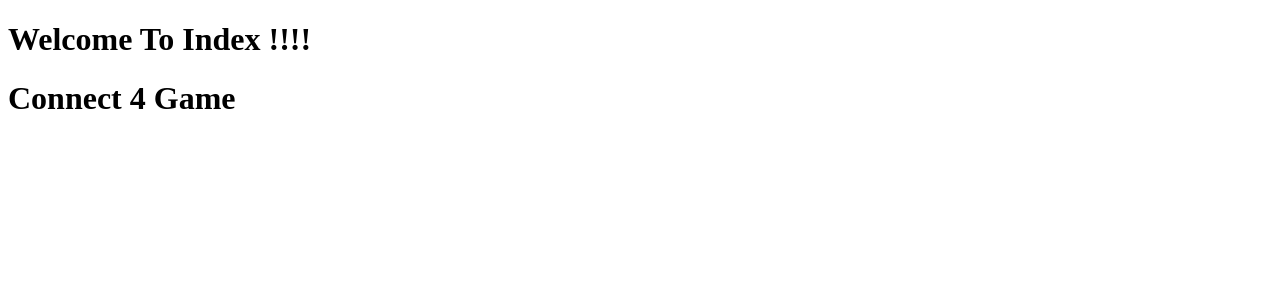
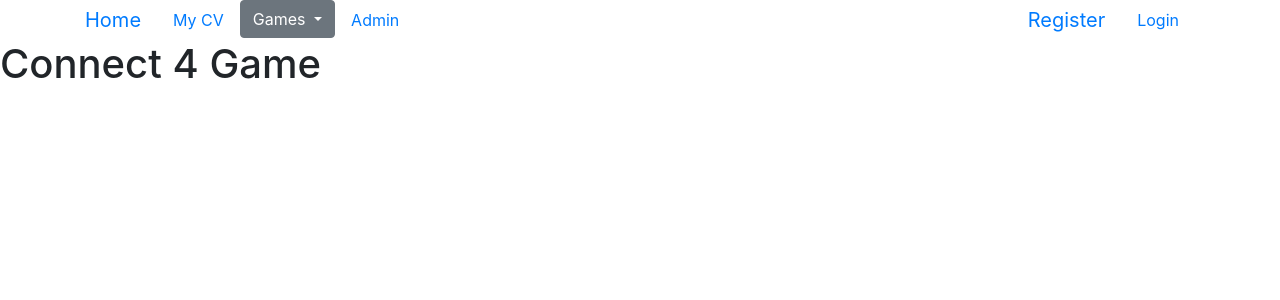
Before and after one commit to mahmoudodoo/django-project, a Django app: page /connect4_page/ in a window 1280 px wide. Shown: the top 300 px of the page. Run offline with Django 3.2, Linux system fonts and the light colour scheme.

Commit message:
Add a navigation bar to navigate between pages

```diff
--- a/simpleWebSite/templates/index.html
+++ b/simpleWebSite/templates/index.html
@@ -1,14 +1,64 @@
 <!DOCTYPE html>
+{% load static %}
 <html lang="en">
 <head>
     <meta charset="UTF-8">
     <meta name="viewport" content="width=device-width, initial-scale=1.0">
     <title>Index</title>
+    <link rel="stylesheet" href="{% static 'css/mystyle.css' %}">
+    <link rel="stylesheet" href="https://cdn.jsdelivr.net/npm/bootstrap@4.5.3/dist/css/bootstrap.min.css" integrity="sha384-TX8t27EcRE3e/ihU7zmQxVncDAy5uIKz4rEkgIXeMed4M0jlfIDPvg6uqKI2xXr2" crossorigin="anonymous">
 </head>
 <body>
-    <h1>Welcome To Index !!!!</h1>
+    <div class="container">
+        <ul class="nav">
+            <li class="nav-item">
+              <a class="navbar-brand" href="{% url 'index' %}">Home</a>
+            </li>
+            <li class="nav-item">
+              <a class="nav-link" href="{% url 'cv' %}">My CV</a>
+            </li>
+            <li class="nav-item">
+                <div class="dropdown">
+                    <a class="btn btn-secondary dropdown-toggle" role="button" id="dropdownMenuLink" data-toggle="dropdown" aria-haspopup="true" aria-expanded="false">
+                      Games
+                    </a>
+
+                    <div class="dropdown-menu" aria-labelledby="dropdownMenuLink">
+                      <a class="dropdown-item" href="{% url 'xo' %}">XO</a>
+                      <a class="dropdown-item" href="{% url 'connect4' %}">Connect 4</a>
+                    </div>
+                  </div>
+              </li>
+
+            <li class="nav-item">
+              <a class="nav-link" href="{% url 'admin:index' %}">Admin</a>
+            </li>
+
+
+            <li class="nav-item ml-auto">
+                <a class="navbar-brand" href="{% url 'register' %}">Register</a>
+            </li>
+
+            <li class="nav-item">
+                <a class="nav-link" href="{% url 'user_login' %}">Login</a>
+            </li>
+
+
+
+          </ul>
+
+
+
+
+    </div>
+
     {% block block_body %}
 
     {% endblock %}
+
+
+
+    <script src="https://code.jquery.com/jquery-3.5.1.slim.min.js" integrity="sha384-DfXdz2htPH0lsSSs5nCTpuj/zy4C+OGpamoFVy38MVBnE+IbbVYUew+OrCXaRkfj" crossorigin="anonymous"></script>
+    <script src="https://cdn.jsdelivr.net/npm/bootstrap@4.5.3/dist/js/bootstrap.bundle.min.js" integrity="sha384-ho+j7jyWK8fNQe+A12Hb8AhRq26LrZ/JpcUGGOn+Y7RsweNrtN/tE3MoK7ZeZDyx" crossorigin="anonymous"></script>
 </body>
 </html>
```
Also changed, not shown: simpleWebSite/static/css/mystyle.css (added).
